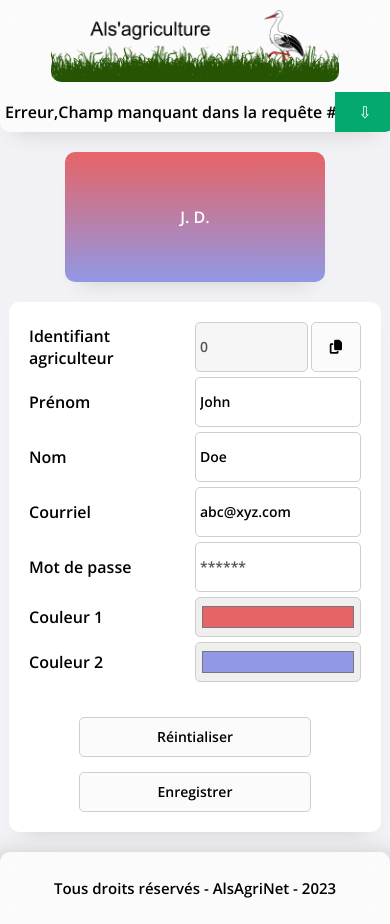
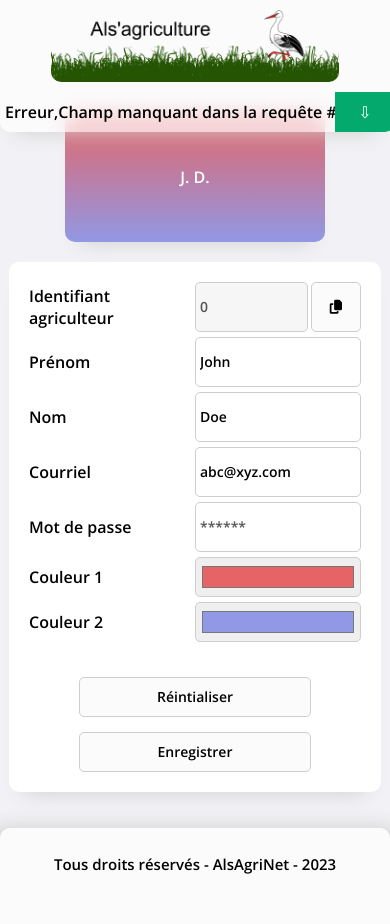
Before and after one commit to nderousseaux/projet-master, a PHP site: page /gestionCmpt.php in a window 390 px wide. After the commit the page ends 874 px from the top, so only its background shows below. Run offline with PHP 8.4, Linux system fonts and the light colour scheme.

Commit message:
Refonte positionnement footer

```diff
--- a/site/style/creationCmpt.css
+++ b/site/style/creationCmpt.css
@@ -1,4 +1,4 @@
-/* Section création compte */
+/* Section infos compte */
 #secCmpt {
 	flex-direction: column;
 	background-color: #ffffff !important;
@@ -6,7 +6,6 @@
 	height: 100%;
 	padding: 15px 0;
 }
-
 	/* Section formulaire */
 form > select {
 	width: calc(100% + 2 * 4px + 1px);
--- a/site/style/gestionCmpt.css
+++ b/site/style/gestionCmpt.css
@@ -3,6 +3,7 @@
 	background-color: unset !important;
 	box-shadow: none !important;
 	justify-content: space-between;
+	margin-bottom: calc(72px + 36px);
 }
 
 	/* Infos du compte */
@@ -148,6 +149,11 @@ form > button {
 	border-radius: 10px;
 }
 
+/* Footer */
+footer {
+	margin-top: 0;
+}
+
 
 /* Version mobile */
 @media screen and (max-width: 799px) {
@@ -156,6 +162,12 @@ form > button {
 	header > section:last-child {
 		width: 100%;
 		justify-content: right;
+	}
+
+	/* Corps */
+	#corps {
+		top: 92px;
+		min-height: calc(100vh - 92px);
 	}
 
 	/* Section infos compte/image de profil */
@@ -210,6 +222,11 @@ form > button {
 		width: 70%;
 		aspect-ratio: 2/1;
 	}
+
+	/* Footer */
+	footer {
+		margin-top: 20px;
+	}
 }
 
 
--- a/site/style/index.css
+++ b/site/style/index.css
@@ -258,7 +258,7 @@ header > section:last-child .dropbtn {
 	align-items: center;
 	position: relative;
 	top: 72px;
-	margin-bottom: calc(72px + 40px);
+	min-height: calc(100vh - 72px);
 }
 #corps > section {
 	display: flex;
@@ -506,7 +506,7 @@ header > section:last-child .dropbtn {
 	left: 0;
 }
 
-	/* Footer */
+/* Footer */
 footer {
 	display: flex;
 	flex-direction: row;
@@ -514,6 +514,7 @@ footer {
 	align-items: center;
 	width: 100vw;
 	height: 72px;
+	margin-top: calc(72px + 36px);
 	background-color: rgba(255, 255, 255, 0.7);
 	-webkit-backdrop-filter: blur(10px);
 	backdrop-filter: blur(10px);
@@ -621,7 +622,7 @@ footer > p {
 	/* Corps */
 	#corps {
 		top: calc(72px + 40px + 20px);
-		margin-bottom: calc(72px + 40px + (20px * 2));
+		min-height: calc(100vh - 72px + 40px + (20px * 2));
 	}
 	#corps > section {
 		width: 95%;
@@ -703,6 +704,9 @@ footer > p {
 	}
 
 	/* Footer */
+	footer {
+		margin-top: calc(72px + (40px * 2));
+	}
 	footer > p {
 		font-size: 15px;
 	}
```
